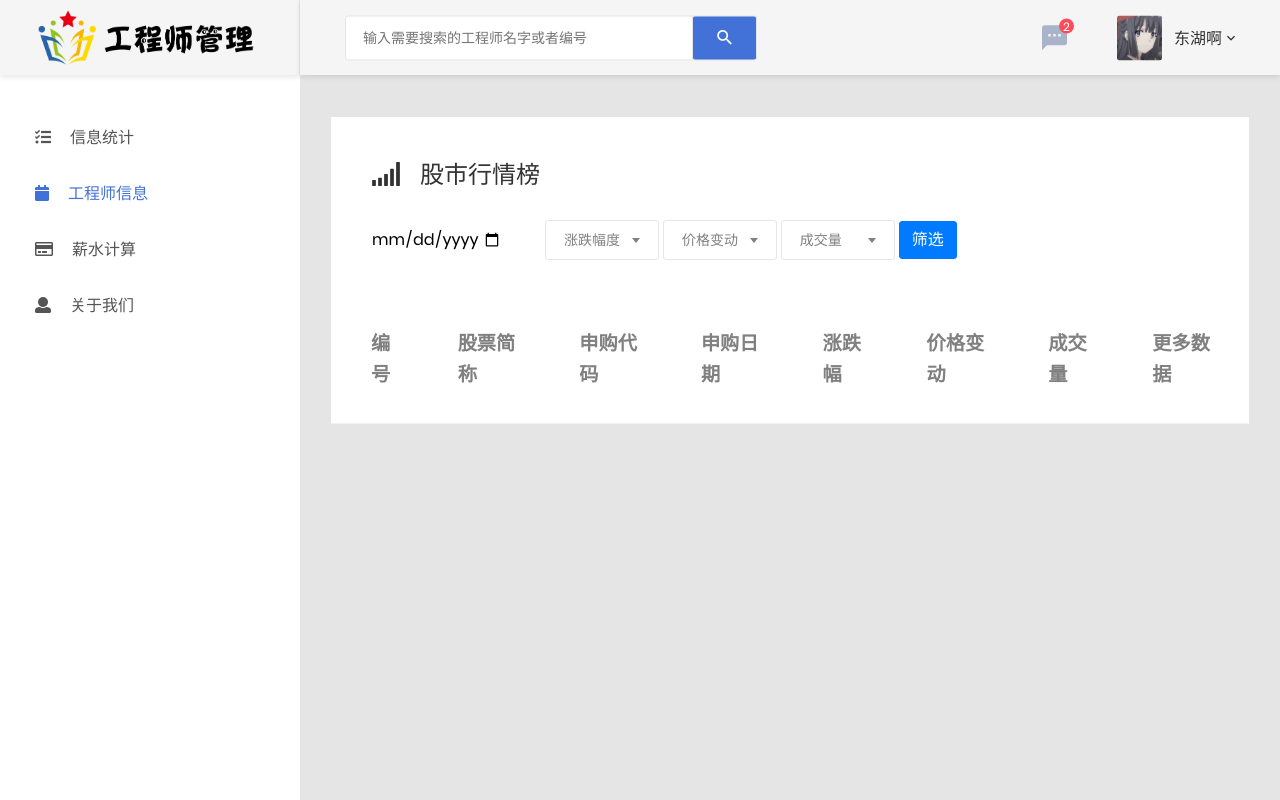
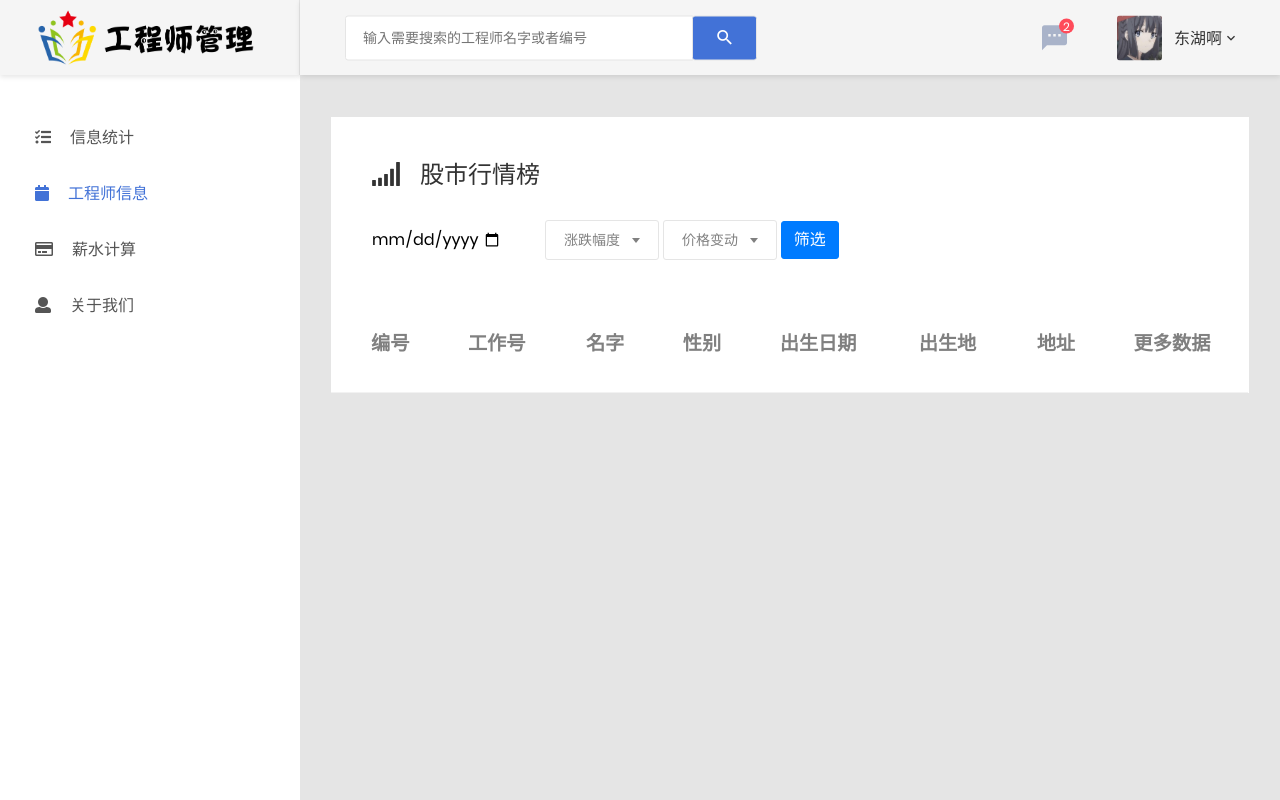
Before and after one commit to wateryoulike/Software-engineering, a Django app: page /workerList/ in a window 1280 px wide. Run offline with Django 3.2, Linux system fonts and the light colour scheme; some libraries are stand-ins or nearby versions.

Commit message:
第七次上传
工程师列表的制作，数据库数据提取和在模板上的显示

```diff
--- a/softwareEngineering/rearend/urls.py
+++ b/softwareEngineering/rearend/urls.py
@@ -22,4 +22,5 @@ urlpatterns = [
     path('aboutUs/', views.aboutUs),
     path('workerList/', views.workerList),
     path('calculation/', views.calculation),
+    path('hand_calculation/', views.hand_calculation),
 ]
--- a/softwareEngineering/rearend/views.py
+++ b/softwareEngineering/rearend/views.py
@@ -22,6 +22,13 @@ def calculation(request):
     }
     return render(request, 'calculation.html', context=context)
 
+def hand_calculation(request):
+    cateId = 3
+    context = {
+        'cateId': cateId
+    }
+    return render(request, 'calculation.html', context=context)
+
 def aboutUs(request):
     cateId = 4
     context = {
--- a/softwareEngineering/template/workerList.html
+++ b/softwareEngineering/template/workerList.html
@@ -57,14 +57,7 @@
                                         </select>
                                         <div class="dropDownSelect2"></div>
                                     </div>
-                                    <div class="rs-select2--dark rs-select2--sm rs-select2--border">
-                                        <select class="js-select2 au-select-dark" id="volume">
-                                            <option value="0" {% if conditions.volume == 0 %}selected="selected"{% endif %}>成交量</option>
-                                            <option value="1" {% if conditions.volume == 1 %}selected="selected"{% endif %}>上升</option>
-                                            <option value="2" {% if conditions.volume == 2 %}selected="selected"{% endif %}>下降</option>
-                                        </select>
-                                        <div class="dropDownSelect2"></div>
-                                    </div>
+
 	                                <a id="condition_submit" class="btn btn-primary" href="#" role="button">筛选</a>
 
                                 </div>
@@ -73,12 +66,12 @@
                                         <thead>
                                             <tr>
                                                 <td style="font-size: 120%">编号</td>
-                                                <td style="font-size: 120%">股票简称</td>
-                                                <td style="font-size: 120%">申购代码</td>
-                                                <td style="font-size: 120%">申购日期</td>
-                                                <td style="font-size: 120%">涨跌幅</td>
-                                                <td style="font-size: 120%">价格变动</td>
-                                                <td style="font-size: 120%">成交量</td>
+                                                <td style="font-size: 120%">工作号</td>
+                                                <td style="font-size: 120%">名字</td>
+                                                <td style="font-size: 120%">性别</td>
+                                                <td style="font-size: 120%">出生日期</td>
+                                                <td style="font-size: 120%">出生地</td>
+                                                <td style="font-size: 120%">地址</td>
                                                 <td style="font-size: 120%">更多数据</td>
                                             </tr>
                                         </thead>
```
Also changed, not shown: 环境安装说明.md (+1 -0 lines), README.md, 1 other file.
